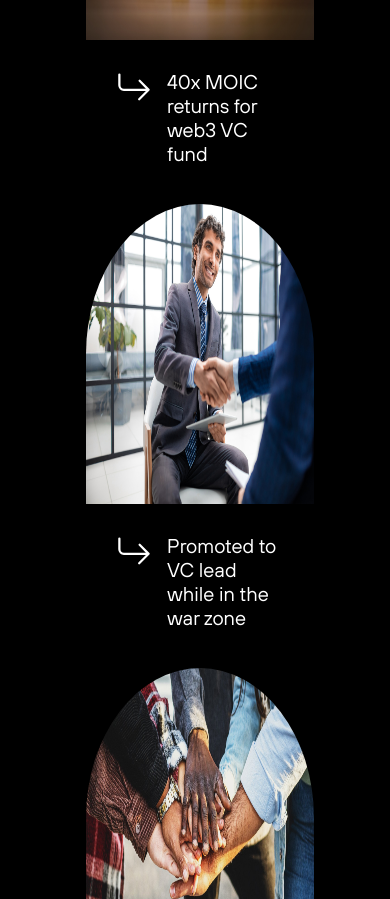
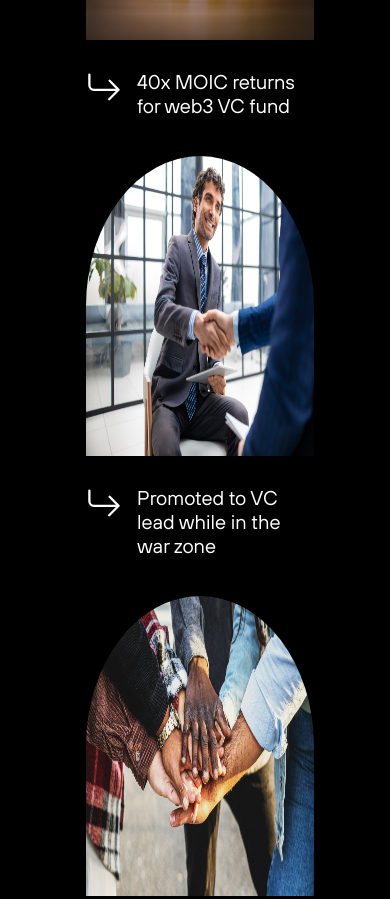
Before and after one commit to hre4anyk/My-website, a plain HTML site: page index.html in a window 390 px wide. Shown: the part 3060-3959 px from the top of the page. Drawn offline with nearby package versions, Linux system fonts and the light colour scheme.

Commit message:
Add files via upload

```diff
--- a/styles.css
+++ b/styles.css
@@ -445,8 +445,11 @@ padding-left: 75px;
     }
 
     .column1-content{
+        display: flex;
+        justify-content: center;
+        width: 100%;
         gap: 15px;
-        margin: 30px;
+        margin-bottom: 30px;
     }
 
     .slide4-images {
```
